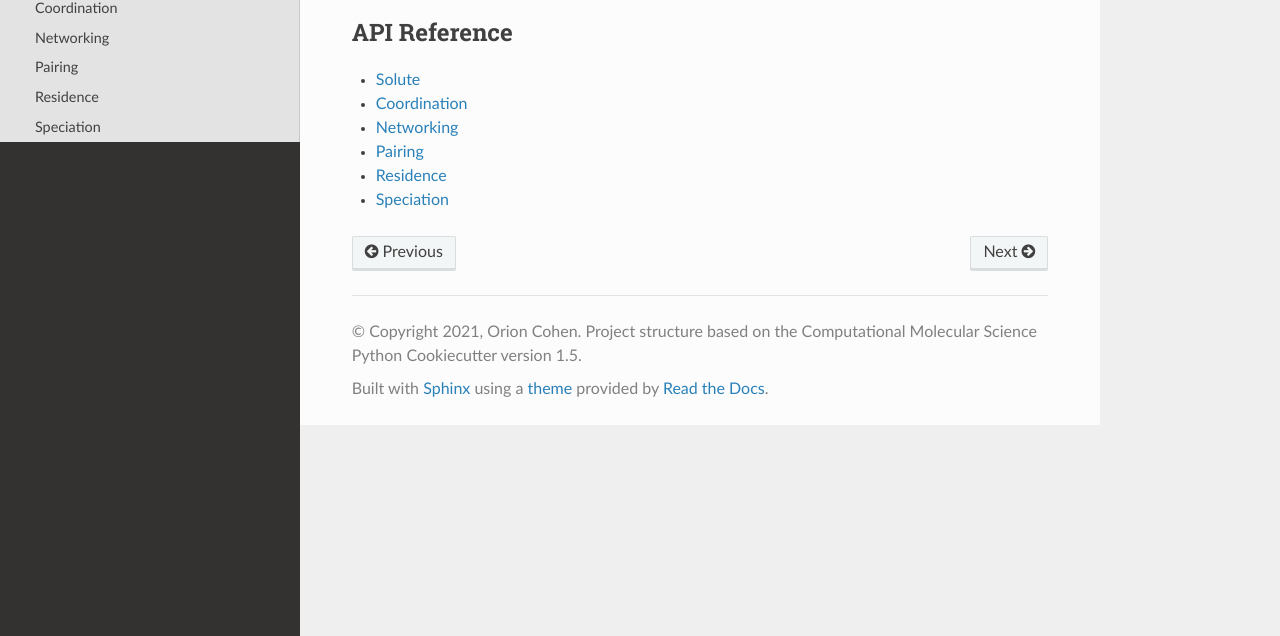
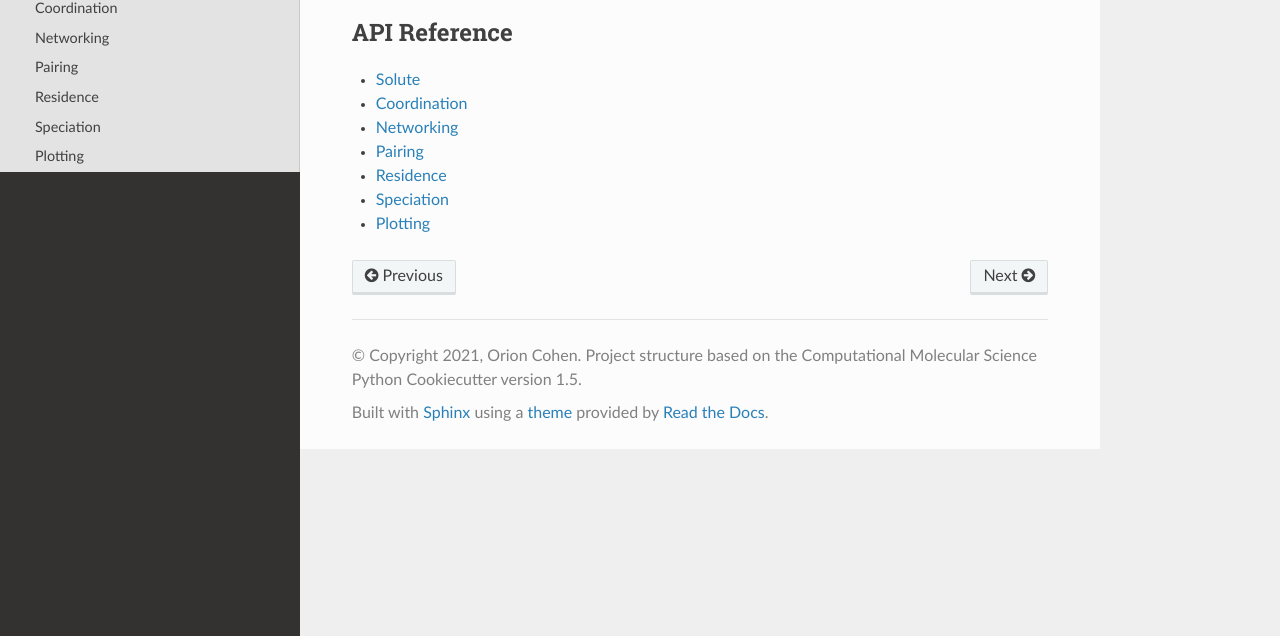
Before and after one commit to MDAnalysis/solvation-analysis, a Sphinx documentation site: the page built from docs/api.rst, in a window 1280 px wide, cut to the strip 264-900 px from the top of the page. Built offline with Sphinx 7.4.7 and the Read the Docs theme 2.0.0, drawn with Linux system fonts in a browser that asks for light colours; pages that are not in the unit, such as notebooks, are missing from menus.

Commit message:
add plotting to documentation

```diff
--- a/docs/api.rst
+++ b/docs/api.rst
@@ -14,3 +14,4 @@ API Documentation
     api/pairing
     api/residence
     api/speciation
+    api/plotting
--- /dev/null
+++ b/docs/api/plotting.rst
@@ -0,0 +1,5 @@
+Plotting
+========
+
+ .. automodule:: solvation_analysis.plotting
+    :members:
```
